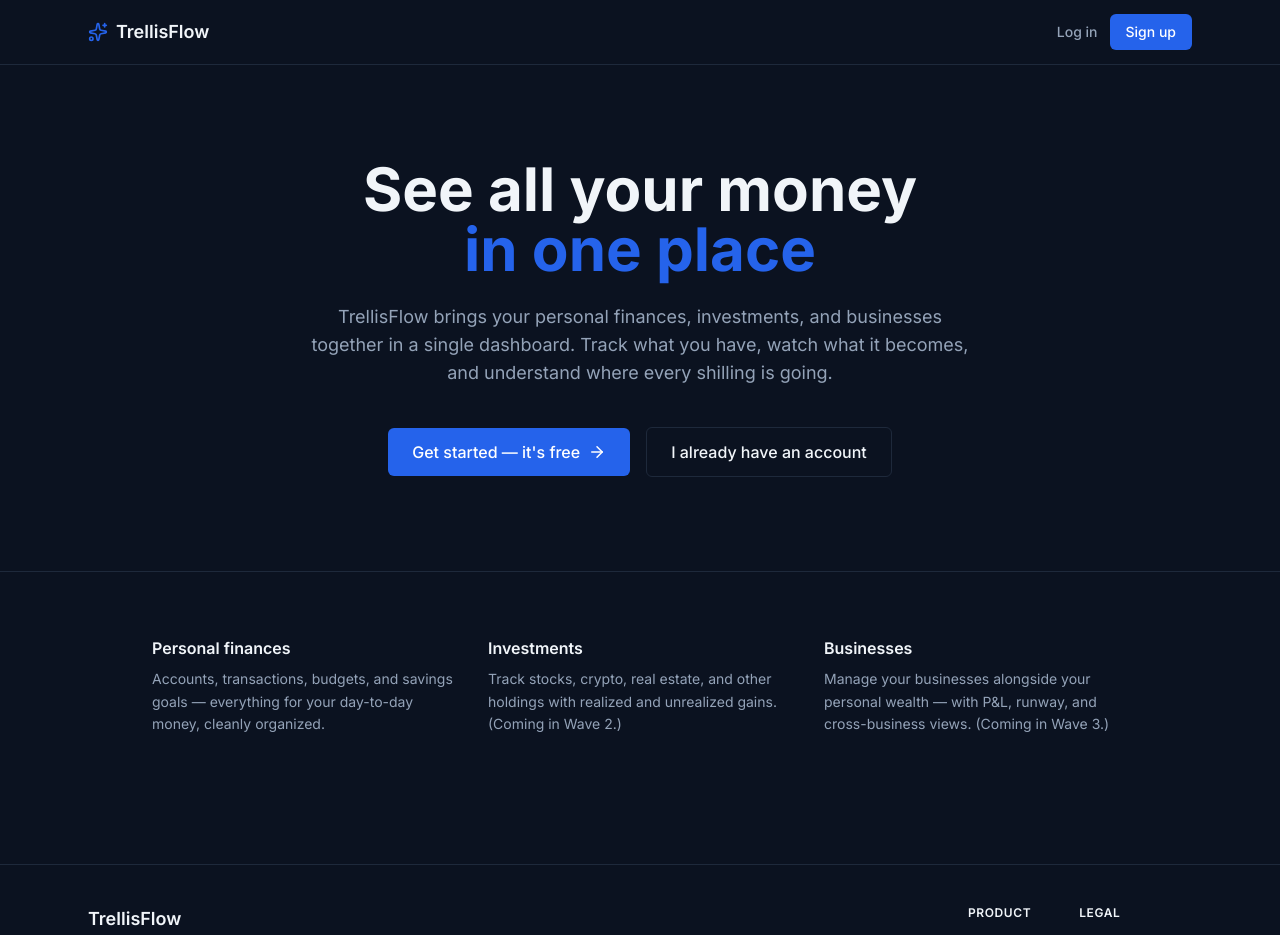
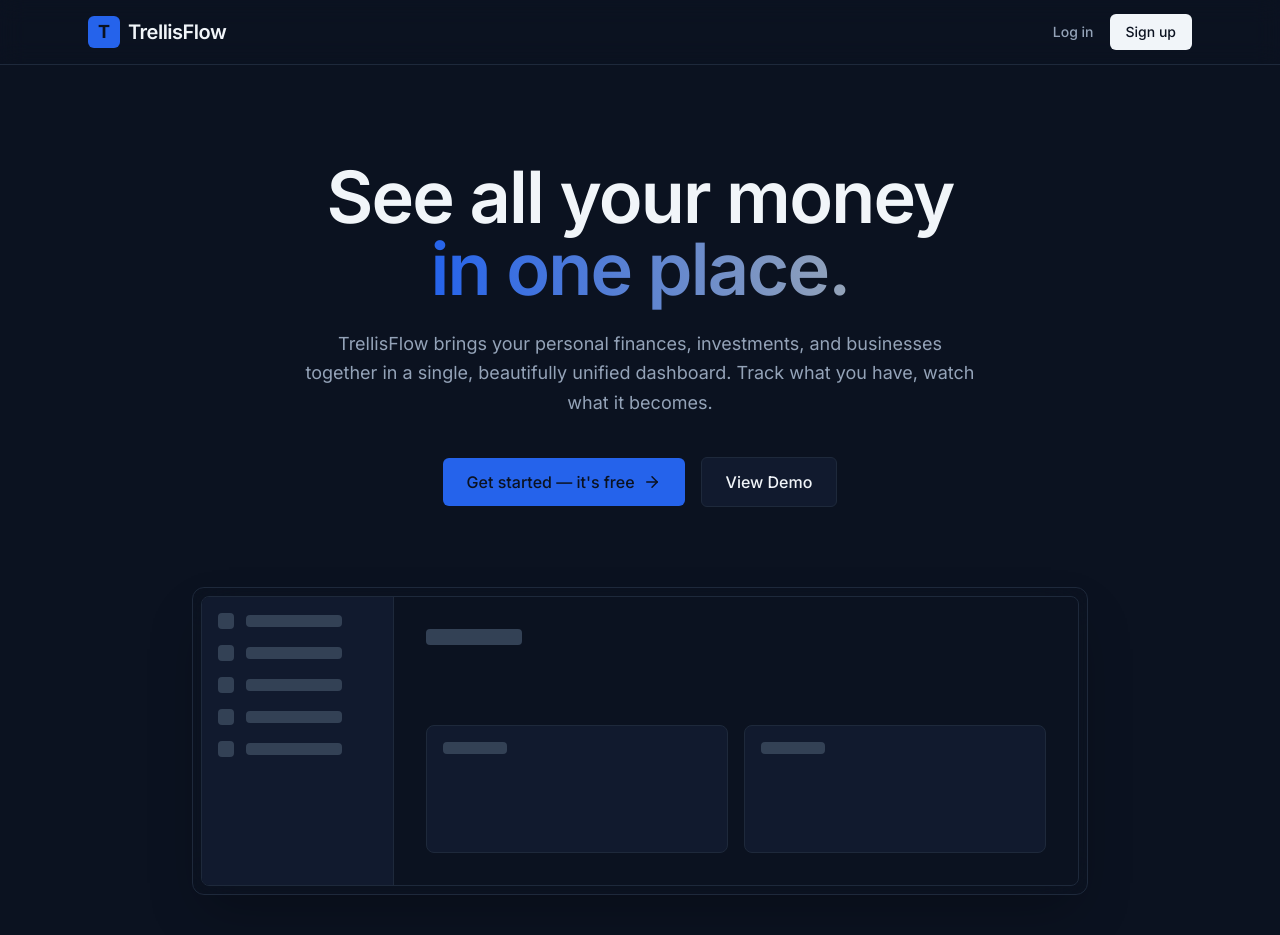
Before and after one commit to Dancan1907/trellisflow, a Next.js app in the folder apps/web/: page / in a window 1280 px wide. Shown: the top 935 px of the page. Built offline with nearby package versions, Linux system fonts and the light colour scheme.

Commit message:
feat(landing-page): Redesign landing page with updated header, hero section, and feature highlights

```diff
--- a/apps/web/src/app/(public)/page.tsx
+++ b/apps/web/src/app/(public)/page.tsx
@@ -1,17 +1,25 @@
 import Link from 'next/link';
-import { ArrowRight, Sparkles } from 'lucide-react';
+import { ArrowRight, Wallet, TrendingUp, Building2 } from 'lucide-react';
 
 export default function LandingPage() {
   return (
-    <main className="min-h-screen bg-bg-primary flex flex-col">
+    <main className="min-h-screen bg-bg-primary flex flex-col relative overflow-hidden">
+      {/* Background Glow Effect */}
+      <div className="absolute top-0 left-1/2 -translate-x-1/2 w-[800px] h-[500px] bg-accent-primary/10 blur-[120px] rounded-full pointer-events-none" />
+
       {/* Header */}
-      <header className="border-b border-border-subtle">
+      <header className="sticky top-0 z-50 border-b border-border-subtle bg-bg-primary/70 backdrop-blur-md">
         <div className="max-w-6xl mx-auto px-6 h-16 flex items-center justify-between">
           <div className="flex items-center gap-2">
-            <Sparkles size={20} className="text-accent-primary" />
-            <span className="text-lg font-semibold text-fg-primary">TrellisFlow</span>
+            {/* Simple Logo Mark */}
+            <div className="w-8 h-8 rounded-md bg-accent-primary flex items-center justify-center">
+              <span className="text-bg-primary font-display font-bold text-lg">T</span>
             </div>
-          <div className="flex items-center gap-3">
+            <span className="text-xl font-display font-semibold tracking-tight text-fg-primary">
+              TrellisFlow
+            </span>
+          </div>
+          <div className="flex items-center gap-4">
             <Link
               href="/login"
               className="text-sm font-medium text-fg-secondary hover:text-fg-primary transition-colors"
@@ -20,7 +28,7 @@ export default function LandingPage() {
             </Link>
             <Link
               href="/signup"
-              className="px-4 py-2 rounded-md bg-accent-primary text-white text-sm font-medium hover:bg-accent-hover transition-colors"
+              className="px-4 py-2 rounded-md bg-fg-primary text-bg-primary text-sm font-medium hover:bg-white transition-colors"
             >
               Sign up
             </Link>
@@ -28,65 +36,110 @@ export default function LandingPage() {
         </div>
       </header>
 
-      {/* Hero */}
-      <section className="flex-1 flex items-center justify-center px-6 py-20">
-        <div className="max-w-3xl mx-auto text-center">
-          <h1 className="text-5xl md:text-6xl font-bold text-fg-primary mb-6 leading-tight">
-            See all your money
-            <br />
-            <span className="text-accent-primary">in one place</span>
+      {/* Hero Section */}
+      <section className="relative z-10 flex flex-col items-center justify-center px-6 pt-24 pb-16 text-center">
+        <h1 className="text-5xl md:text-7xl font-display font-semibold tracking-tight text-fg-primary mb-6 leading-[1.1]">
+          See all your money <br />
+          <span className="text-transparent bg-clip-text bg-gradient-to-r from-accent-primary to-fg-secondary">
+            in one place.
+          </span>
         </h1>
-          <p className="text-lg text-fg-secondary max-w-2xl mx-auto mb-10">
+        <p className="text-lg text-fg-secondary max-w-2xl mx-auto mb-10 leading-relaxed">
           TrellisFlow brings your personal finances, investments, and businesses together in a
-            single dashboard. Track what you have, watch what it becomes, and understand where every
-            shilling is going.
+          single, beautifully unified dashboard. Track what you have, watch what it becomes.
         </p>
 
-          <div className="flex flex-col sm:flex-row items-center justify-center gap-4">
+        <div className="flex flex-col sm:flex-row items-center justify-center gap-4 mb-20 w-full sm:w-auto">
           <Link
             href="/signup"
-              className="group px-6 py-3 rounded-md bg-accent-primary text-white text-base font-medium hover:bg-accent-hover transition-colors inline-flex items-center gap-2"
+            className="group w-full sm:w-auto px-6 py-3 rounded-md bg-accent-primary text-bg-primary text-base font-medium hover:bg-accent-hover transition-all inline-flex items-center justify-center gap-2"
           >
             Get started — it&apos;s free
-              <ArrowRight size={18} className="group-hover:translate-x-0.5 transition-transform" />
+            <ArrowRight size={18} className="group-hover:translate-x-1 transition-transform" />
           </Link>
           <Link
             href="/login"
-              className="px-6 py-3 rounded-md border border-border-subtle text-fg-primary text-base font-medium hover:bg-bg-tertiary transition-colors"
+            className="w-full sm:w-auto px-6 py-3 rounded-md bg-bg-secondary border border-border-subtle text-fg-primary text-base font-medium hover:bg-bg-tertiary transition-colors text-center"
           >
-              I already have an account
+            View Demo
           </Link>
+        </div>
+
+        {/* App Mockup (Pure CSS) */}
+        <div className="relative w-full max-w-4xl mx-auto rounded-xl border border-border-subtle bg-bg-secondary/50 backdrop-blur-xl p-2 shadow-2xl">
+          <div className="rounded-lg bg-bg-primary border border-border-subtle overflow-hidden flex text-left">
+            {/* Fake Sidebar */}
+            <div className="w-48 border-r border-border-subtle bg-bg-secondary p-4 hidden md:block">
+              <div className="space-y-4">
+                {[1, 2, 3, 4, 5].map((i) => (
+                  <div key={i} className="flex items-center gap-3">
+                    <div className="w-4 h-4 rounded bg-border-strong" />
+                    <div className="h-3 w-24 bg-border-strong rounded" />
+                  </div>
+                ))}
+              </div>
+            </div>
+
+            {/* Fake Main Content */}
+            <div className="flex-1 p-8">
+              <div className="mb-8">
+                <div className="h-4 w-24 bg-border-strong rounded mb-2" />
+                <div className="h-10 w-64 bg-fg-primary/90 rounded" />
+              </div>
+              <div className="grid grid-cols-2 gap-4">
+                <div className="h-32 rounded-lg bg-bg-secondary border border-border-subtle p-4">
+                  <div className="h-3 w-16 bg-border-strong rounded mb-4" />
+                  <div className="h-8 w-32 bg-accent-primary/20 rounded" />
+                </div>
+                <div className="h-32 rounded-lg bg-bg-secondary border border-border-subtle p-4">
+                  <div className="h-3 w-16 bg-border-strong rounded mb-4" />
+                  <div className="h-8 w-32 bg-accent-primary/20 rounded" />
+                </div>
+              </div>
+            </div>
           </div>
         </div>
       </section>
 
       {/* Feature highlights */}
-      <section className="border-t border-border-subtle bg-bg-secondary/40">
-        <div className="max-w-5xl mx-auto px-6 py-16 grid grid-cols-1 md:grid-cols-3 gap-8">
+      <section className="relative z-10 border-t border-border-subtle bg-bg-secondary/30">
+        <div className="max-w-6xl mx-auto px-6 py-20 grid grid-cols-1 md:grid-cols-3 gap-12">
           <Feature
+            icon={<Wallet size={24} className="text-accent-primary" />}
             title="Personal finances"
             description="Accounts, transactions, budgets, and savings goals — everything for your day-to-day money, cleanly organized."
           />
           <Feature
+            icon={<TrendingUp size={24} className="text-accent-primary" />}
             title="Investments"
-            description="Track stocks, crypto, real estate, and other holdings with realized and unrealized gains. (Coming in Wave 2.)"
+            description="Track stocks, crypto, real estate, and other holdings with realized and unrealized gains."
           />
           <Feature
+            icon={<Building2 size={24} className="text-accent-primary" />}
             title="Businesses"
-            description="Manage your businesses alongside your personal wealth — with P&L, runway, and cross-business views. (Coming in Wave 3.)"
+            description="Manage your businesses alongside your personal wealth — with P&L, runway, and cross-business views."
           />
         </div>
       </section>
-
-      {/* The inline <footer> block is GONE. The Layout renders MarketingFooter. */}
     </main>
   );
 }
 
-function Feature({ title, description }: { title: string; description: string }) {
+function Feature({
+  icon,
+  title,
+  description,
+}: {
+  icon: React.ReactNode;
+  title: string;
+  description: string;
+}) {
   return (
-    <div>
-      <h3 className="text-base font-semibold text-fg-primary mb-2">{title}</h3>
+    <div className="flex flex-col group">
+      <div className="w-12 h-12 rounded-lg bg-bg-primary border border-border-subtle flex items-center justify-center mb-6 group-hover:border-accent-primary/50 transition-colors">
+        {icon}
+      </div>
+      <h3 className="text-lg font-display font-semibold text-fg-primary mb-2">{title}</h3>
       <p className="text-sm text-fg-secondary leading-relaxed">{description}</p>
     </div>
   );
```
Lines whose indentation alone changed are shown as unchanged.
